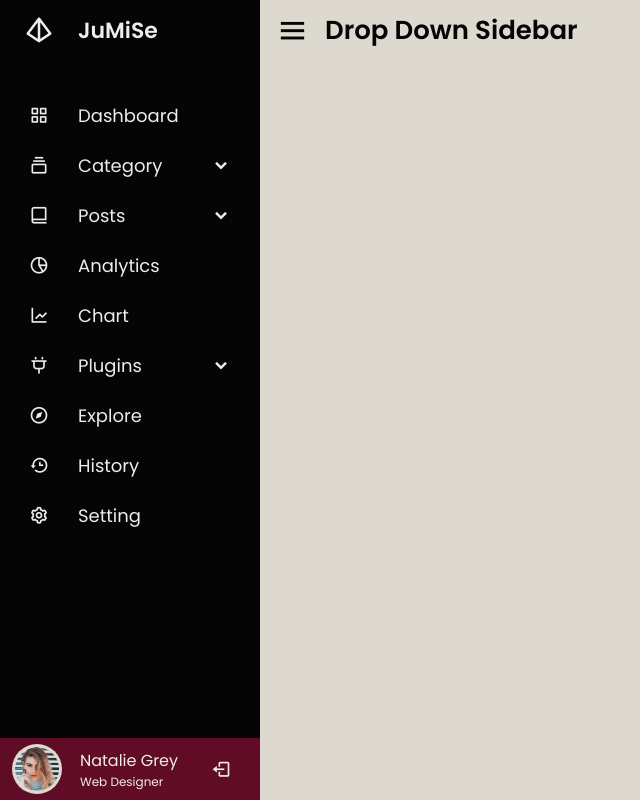
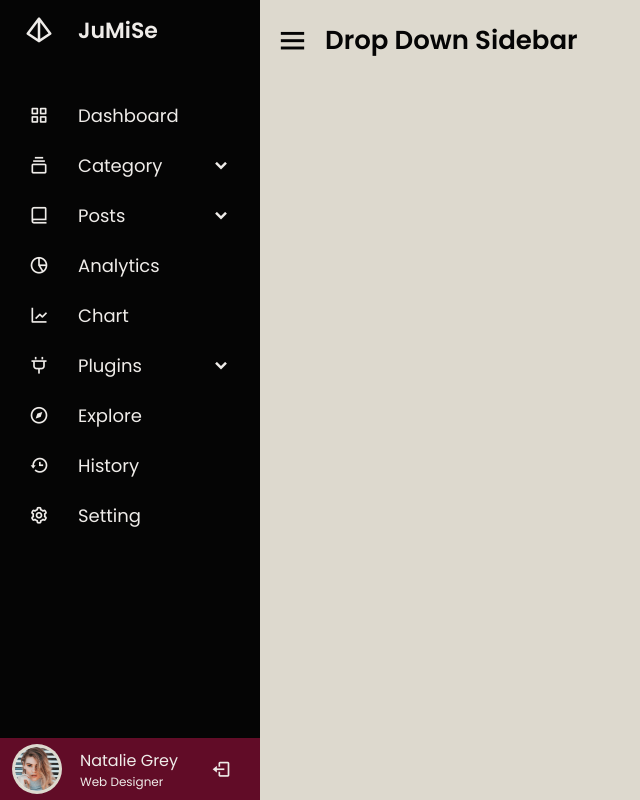
Before and after one commit to Torishnia/Sidebar-menu, a plain HTML site: page index.html in a window 1280 px wide. Shown: the whole page, without its empty margins (0-640 px from the left). Drawn offline with nearby package versions, Linux system fonts and the light colour scheme.

Commit message:
Update styles

```diff
--- a/style.css
+++ b/style.css
@@ -254,6 +254,7 @@
   height: 100vh;
   left: 260px;
   width: calc(100% - 260px);
+  min-width: 290px;
   transition: all 0.5s ease;
 }
 
@@ -263,9 +264,10 @@
 }
 
 .home-section .home-content {
-  height: 60px;
+  height: 80px;
   display: flex;
   align-items: center;
+  box-sizing: border-box;
 }
 
 .home-section .home-content .bx-menu,
@@ -282,4 +284,9 @@
 .home-section .home-content .text {
   font-size: 26px;
   font-weight: 600;
+  max-width: 260px;
+  width: 100%;
+  min-width: 180px;
+  box-sizing: border-box;
+  margin-right: 10px;
 }
```
Also changed, not shown: 1 other file.
